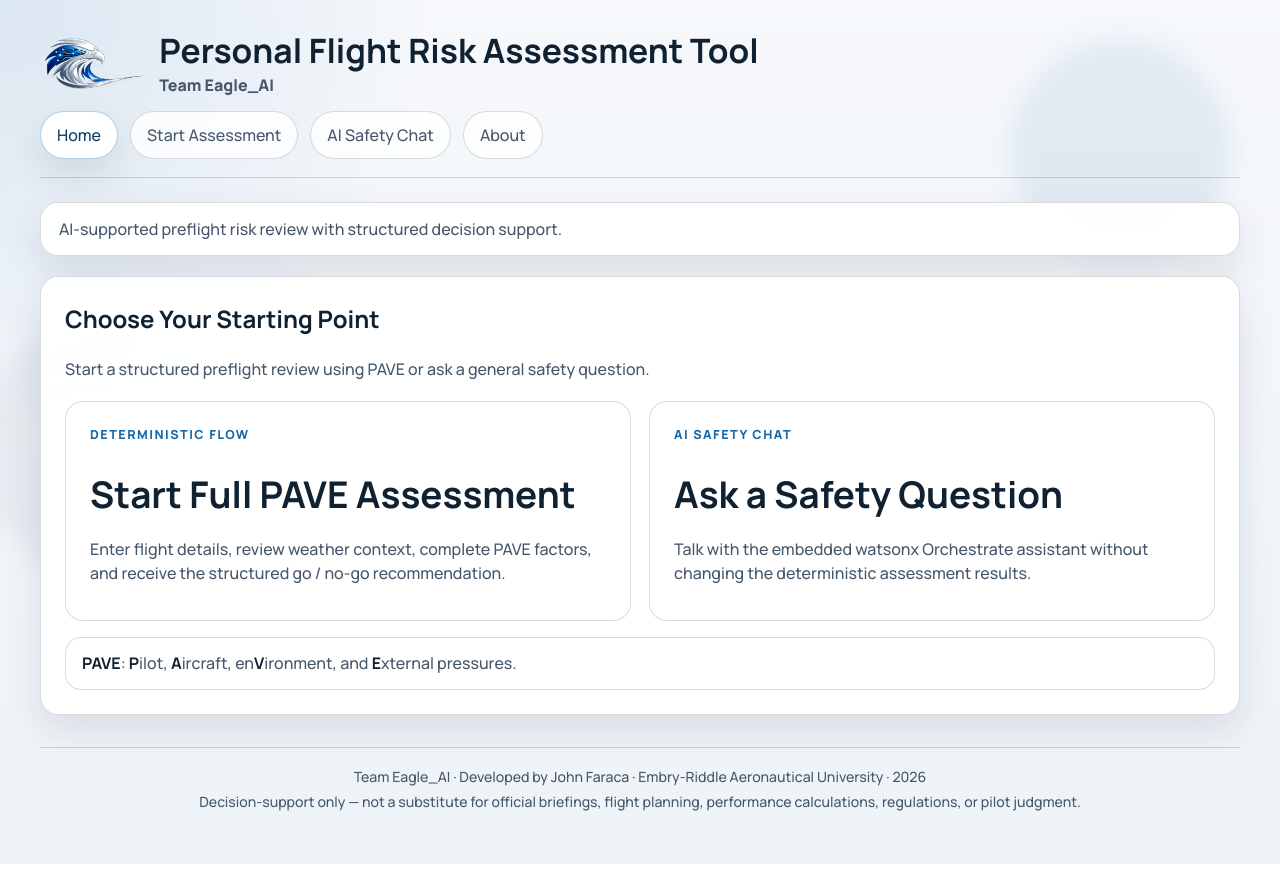
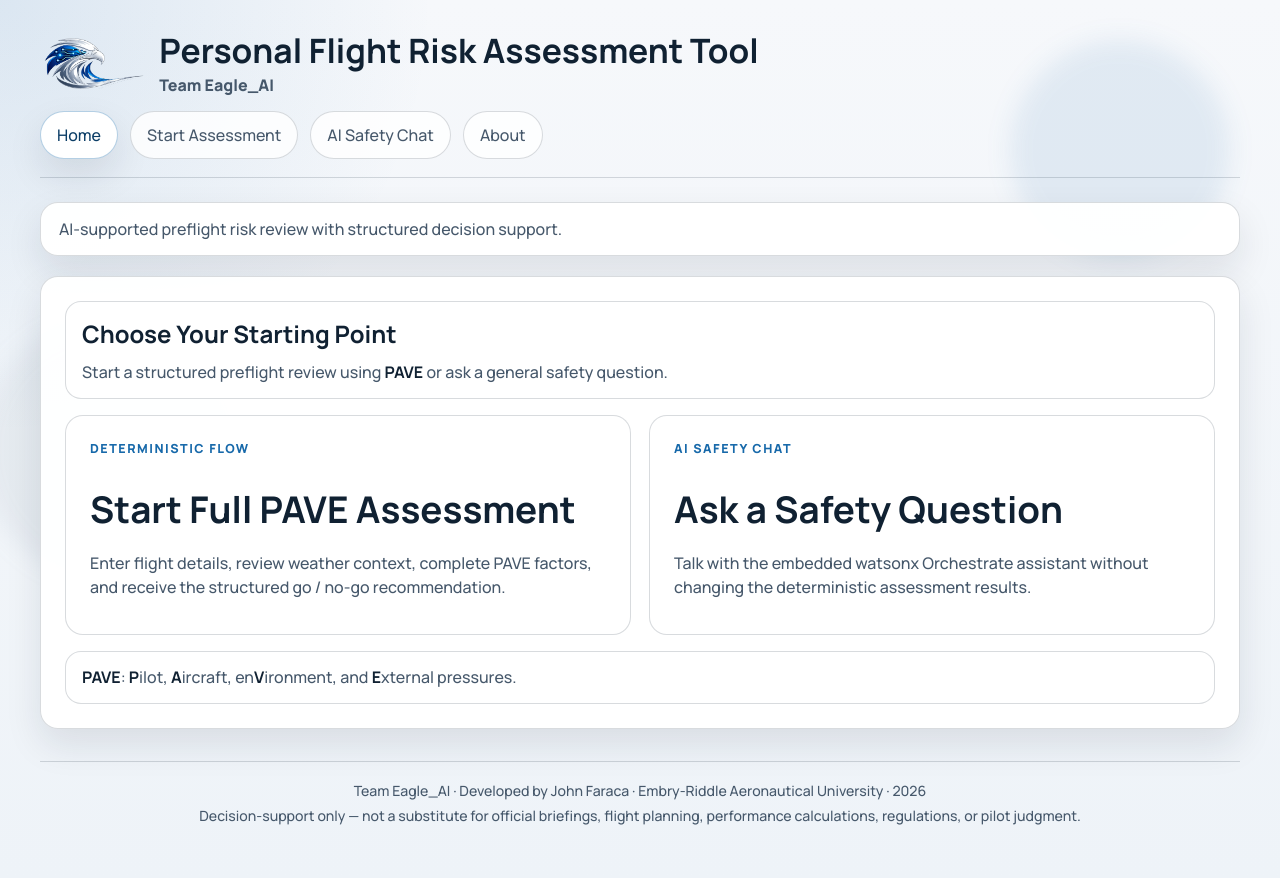
Before and after one commit to johnfaraca/personal-flight-risk-assessment-tool, a React (Vite) app: page / in a window 1280 px wide. Built offline with nearby package versions, Linux system fonts and the light colour scheme.

Commit message:
Add PAVE definition card to landing page

```diff
--- a/src/screens/LandingScreen.jsx
+++ b/src/screens/LandingScreen.jsx
@@ -1,5 +1,4 @@
 import { useNavigate } from 'react-router-dom';
-import SectionCard from '../components/SectionCard';
 
 function LandingScreen() {
   const navigate = useNavigate();
@@ -12,10 +11,14 @@ function LandingScreen() {
         </p>
       </div>
 
-      <SectionCard
-        title="Choose Your Starting Point"
-        subtitle="Start a structured preflight review using PAVE or ask a general safety question."
-      >
+      <div className="card landing-start-card">
+        <div className="landing-start-header">
+          <h2>Choose Your Starting Point</h2>
+          <p>
+            Start a structured preflight review using <strong>PAVE</strong> or ask a general safety question.
+          </p>
+        </div>
+
         <div className="landing-option-grid">
           <button
             className="entry-card"
@@ -49,7 +52,7 @@ function LandingScreen() {
             <strong>PAVE</strong>: <strong>P</strong>ilot, <strong>A</strong>ircraft, en<strong>V</strong>ironment, and <strong>E</strong>xternal pressures.
           </p>
         </div>
-      </SectionCard>
+      </div>
     </div>
   );
 }
--- a/src/styles.css
+++ b/src/styles.css
@@ -475,6 +475,34 @@ h1 {
   margin-top: 18px;
 }
 
+.landing-start-card {
+  display: grid;
+  gap: 16px;
+  padding: 24px;
+}
+
+.landing-start-header,
+.landing-pave-card {
+  padding: 14px 16px;
+  border: 1px solid var(--border);
+  border-radius: 16px;
+  background: var(--surface-strong);
+}
+
+.landing-start-header h2 {
+  margin-bottom: 8px;
+}
+
+.landing-start-header p {
+  max-width: 700px;
+  margin-bottom: 0;
+  color: var(--text-muted);
+}
+
+.landing-start-header strong {
+  color: #102132;
+}
+
 .landing-option-grid {
   display: grid;
   grid-template-columns: repeat(2, minmax(0, 1fr));
@@ -489,14 +517,6 @@ h1 {
   max-width: 820px;
   margin-bottom: 0;
   color: var(--text-muted);
-}
-
-.landing-pave-card {
-  margin-top: 16px;
-  padding: 14px 16px;
-  border: 1px solid var(--border);
-  border-radius: 16px;
-  background: var(--surface-strong);
 }
 
 .pave-note {
```
